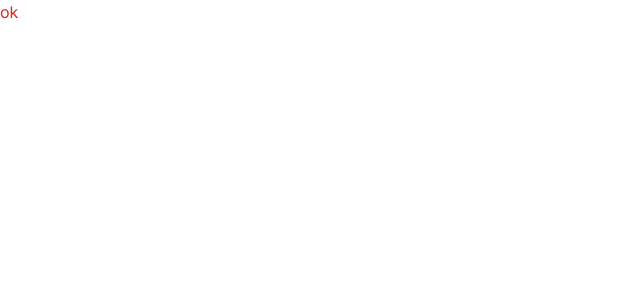
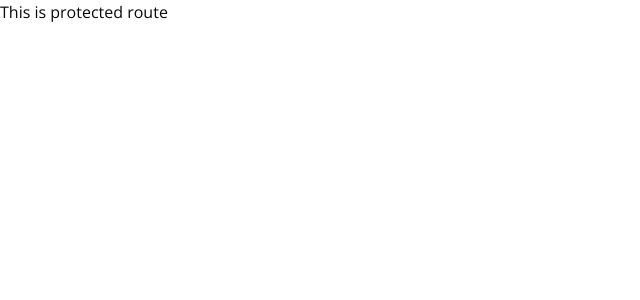
Before and after one commit to thutasann/nexcord, a Next.js app: page / in a window 1280 px wide. Shown: the top 300 px of the page, without its empty margins (0-640 px from the left). Built offline with nearby package versions, Linux system fonts and the light colour scheme.

Commit message:
feat: folder setup

```diff
--- /dev/null
+++ b/app/(auth)/(routes)/login/page.tsx
@@ -0,0 +1,7 @@
+import React from 'react'
+
+function LoginPage() {
+  return <div>LoginPage</div>
+}
+
+export default LoginPage
--- /dev/null
+++ b/app/(auth)/layout.tsx
@@ -0,0 +1,11 @@
+import React from 'react'
+
+interface IAuthLayout {
+  children: React.ReactNode
+}
+
+function AuthLayout({ children }: IAuthLayout) {
+  return <div className="bg-red-500 h-[100vh]">{children}</div>
+}
+
+export default AuthLayout
--- /dev/null
+++ b/app/(main)/(routes)/page.tsx
@@ -0,0 +1,7 @@
+export default function Home() {
+  return (
+    <div>
+      <h1>This is protected route</h1>
+    </div>
+  )
+}
--- a/app/layout.tsx
+++ b/app/layout.tsx
@@ -1,8 +1,8 @@
 import './globals.css'
 import type { Metadata } from 'next'
-import { Inter } from 'next/font/google'
+import { Open_Sans } from 'next/font/google'
 
-const inter = Inter({ subsets: ['latin'] })
+const font = Open_Sans({ subsets: ['latin'] })
 
 export const metadata: Metadata = {
   title: 'Nexcord',
@@ -15,7 +15,7 @@
 export default function RootLayout({ children }: { children: React.ReactNode }) {
   return (
     <html lang="en">
-      <body className={inter.className}>{children}</body>
+      <body className={font.className}>{children}</body>
     </html>
   )
 }
--- a/app/page.tsx
+++ /dev/null
@@ -1,3 +0,0 @@
-export default function Home() {
-  return <div className="text-red-600">ok</div>
-}
```
Also changed, not shown: app/(auth)/(routes)/register/index.tsx (added).
